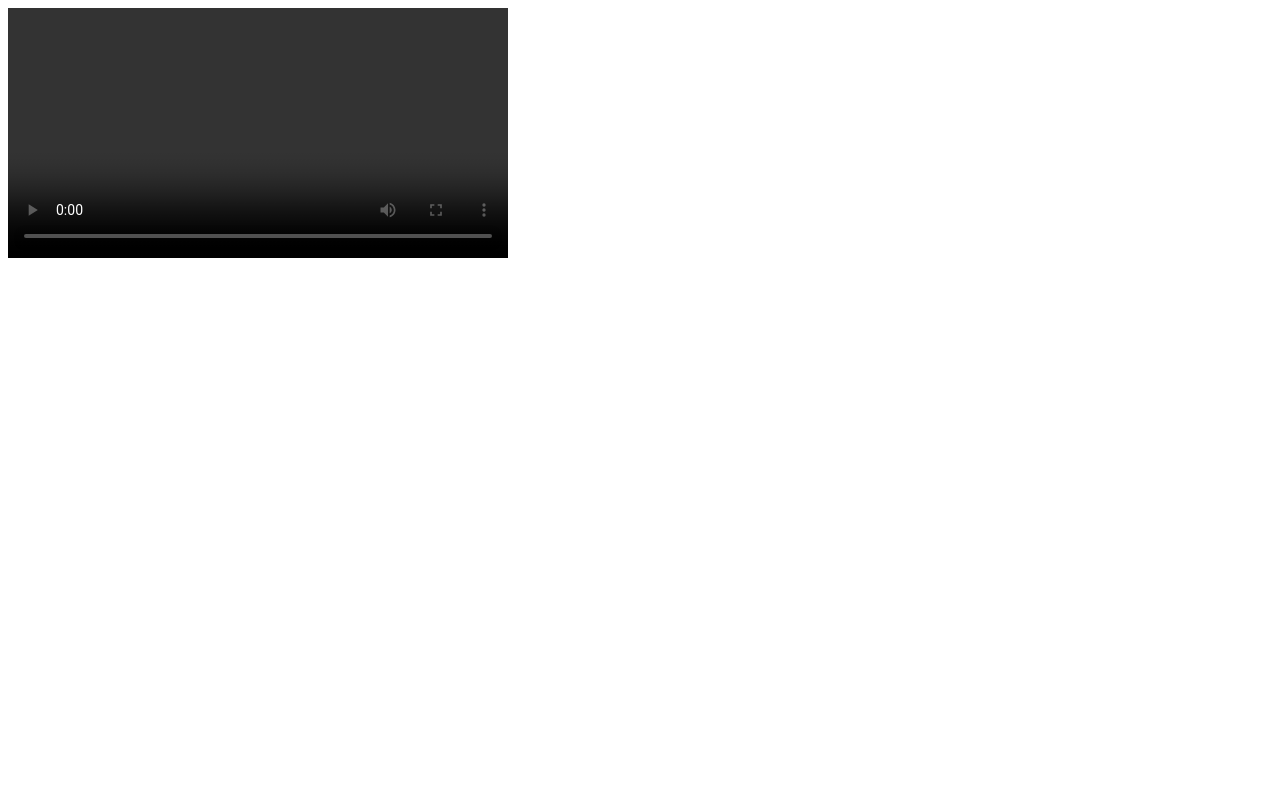
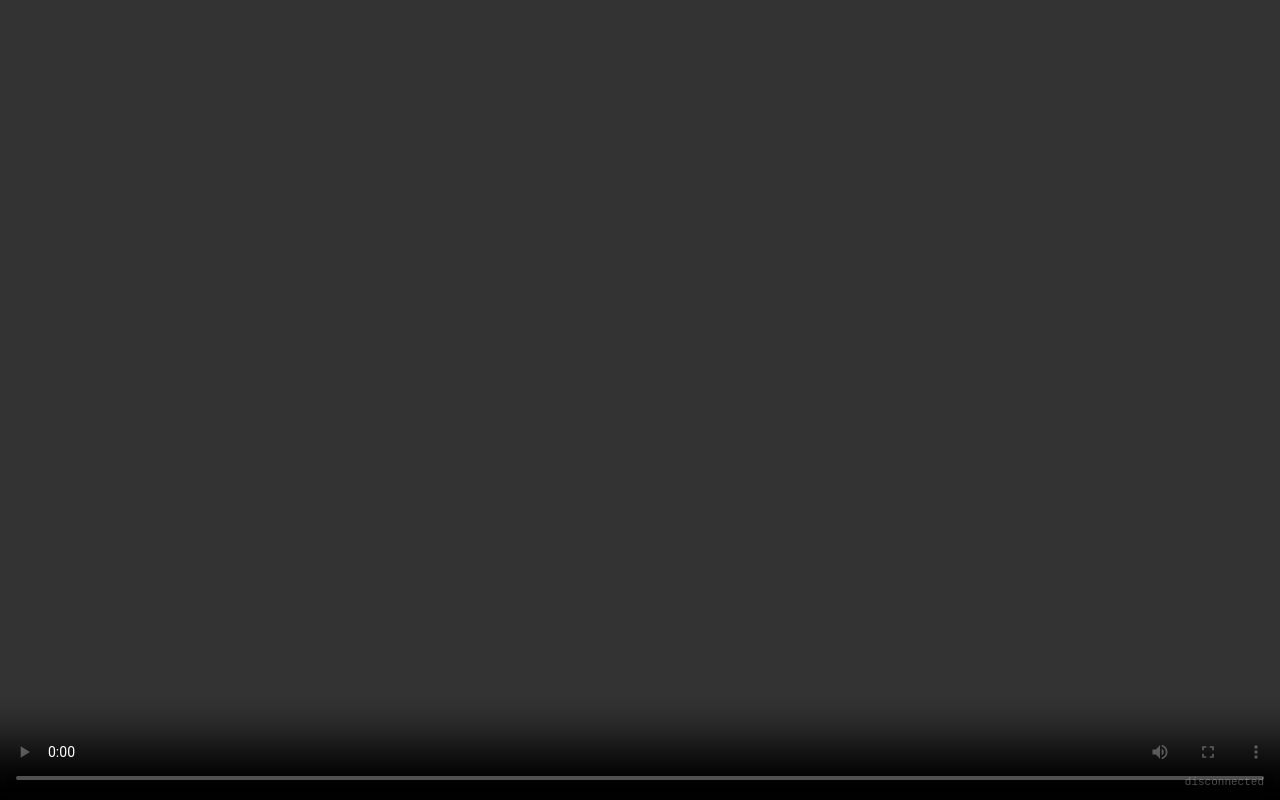
Before and after one commit to BlueGeckoJP/castzura, a plain HTML site: page static/index.html in a window 1280 px wide. Drawn offline with Linux system fonts and the light colour scheme.

Commit message:
feat: enhance index.html ui

```diff
--- a/static/index.html
+++ b/static/index.html
@@ -1,14 +1,57 @@
 <!DOCTYPE html>
-<html>
+<html lang="en">
+
+<head>
+    <meta charset="UTF-8">
+    <meta name="viewport" content="width=device-width, initial-scale=1.0">
+    <title>castzura</title>
+    <style>
+        *,
+        *::before,
+        *::after {
+            box-sizing: border-box;
+            margin: 0;
+            padding: 0;
+        }
+
+        html,
+        body {
+            width: 100%;
+            height: 100%;
+            background: #000;
+            overflow: hidden;
+        }
+
+        #remote-video {
+            display: block;
+            width: 100%;
+            height: 100%;
+            object-fit: contain;
+        }
+
+        #status {
+            position: fixed;
+            bottom: 12px;
+            right: 16px;
+            font: 11px/1 monospace;
+            color: rgba(255, 255, 255, 0.3);
+            pointer-events: none;
+            user-select: none;
+        }
+    </style>
+</head>
 
 <body>
-    <video id="remoteVideo" autoplay playsinline controls style="width: 500px;"></video>
+    <video id="remote-video" autoplay playsinline controls></video>
+    <div id="status">connecting…</div>
     <script>
         const peerConn = new RTCPeerConnection();
         const ws = new WebSocket(`ws://${location.host}/ws`);
+        const status = document.getElementById("status");
 
         peerConn.ontrack = (event) => {
-            document.getElementById("remoteVideo").srcObject = event.streams[0];
+            document.getElementById("remote-video").srcObject = event.streams[0];
+            status.textContent = "";
         }
 
         ws.onopen = async () => {
@@ -25,6 +68,8 @@
             const answer = JSON.parse(event.data);
             await peerConn.setRemoteDescription(answer);
         }
+
+        ws.onclose = () => { status.textContent = "disconnected"; }
     </script>
 </body>
 
```
